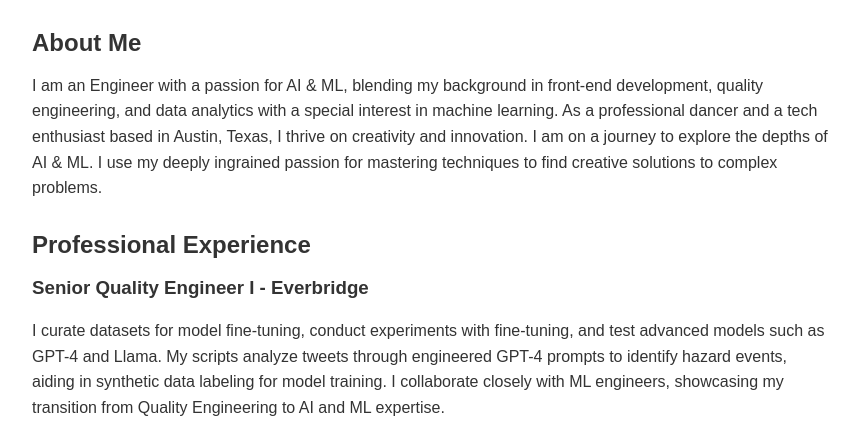
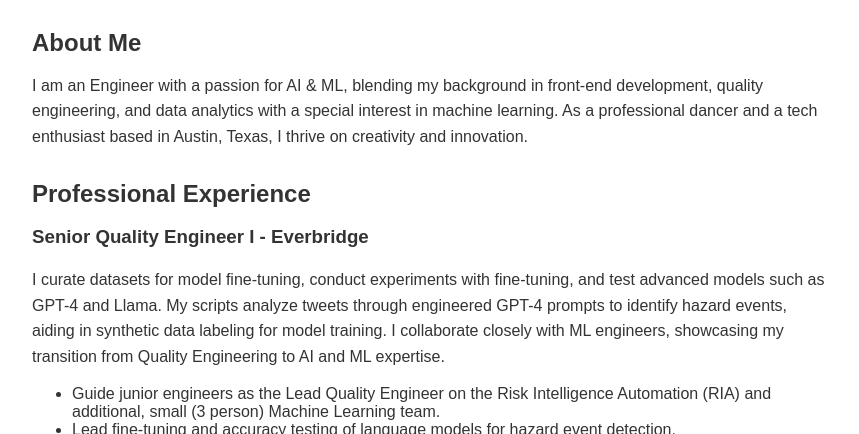
Before and after one commit to Codeebk/website, a plain HTML site: page index.html in a window 1280 px wide. Shown: the part 305-739 px from the top of the page, without its empty margins (208-1067 px from the left). Drawn offline with Linux system fonts and the light colour scheme.

Commit message:
Update index.html

```diff
--- a/index.html
+++ b/index.html
@@ -32,7 +32,7 @@
         </header>
         <div class="section">
             <h2>About Me</h2>
-            <p>I am an Engineer with a passion for AI & ML, blending my background in front-end development, quality engineering, and data analytics with a special interest in machine learning. As a professional dancer and a tech enthusiast based in Austin, Texas, I thrive on creativity and innovation. I am on a journey to explore the depths of AI & ML. I use my deeply ingrained passion for mastering techniques to find creative solutions to complex problems.</p>
+            <p>I am an Engineer with a passion for AI & ML, blending my background in front-end development, quality engineering, and data analytics with a special interest in machine learning. As a professional dancer and a tech enthusiast based in Austin, Texas, I thrive on creativity and innovation.</p>
         </div>
         <div class="section">
 
```
